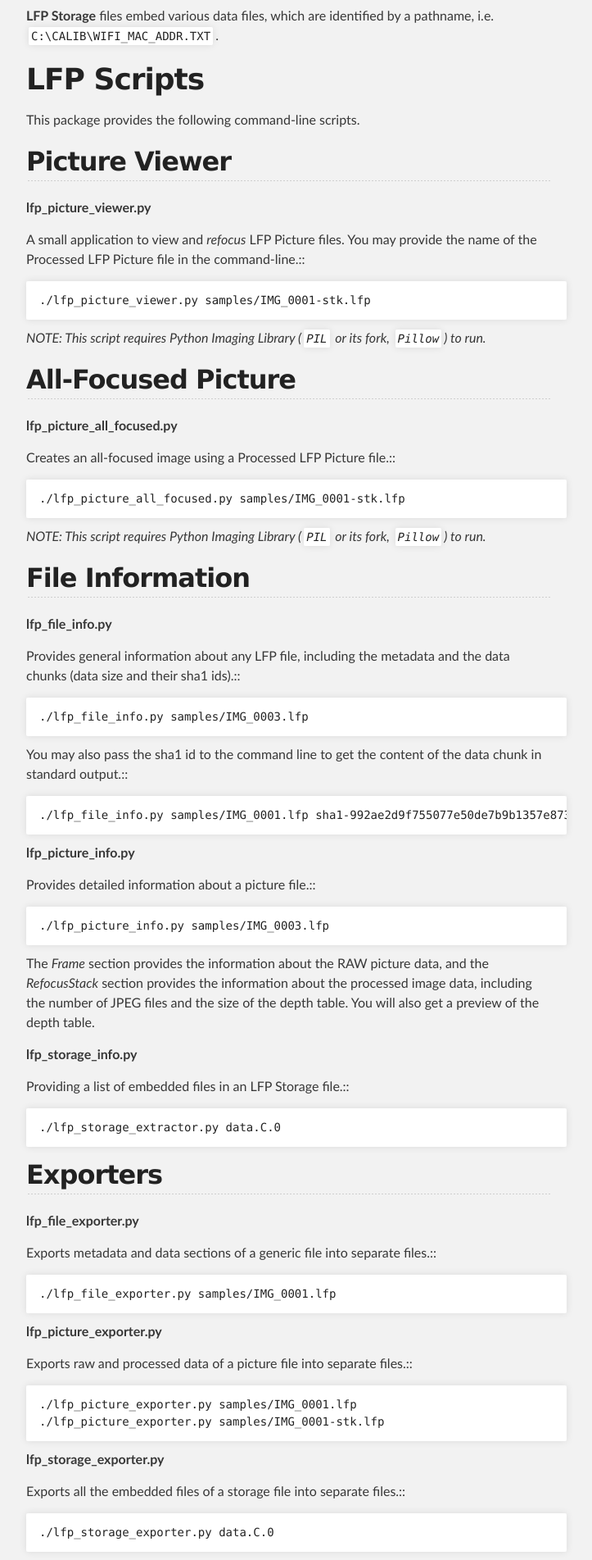
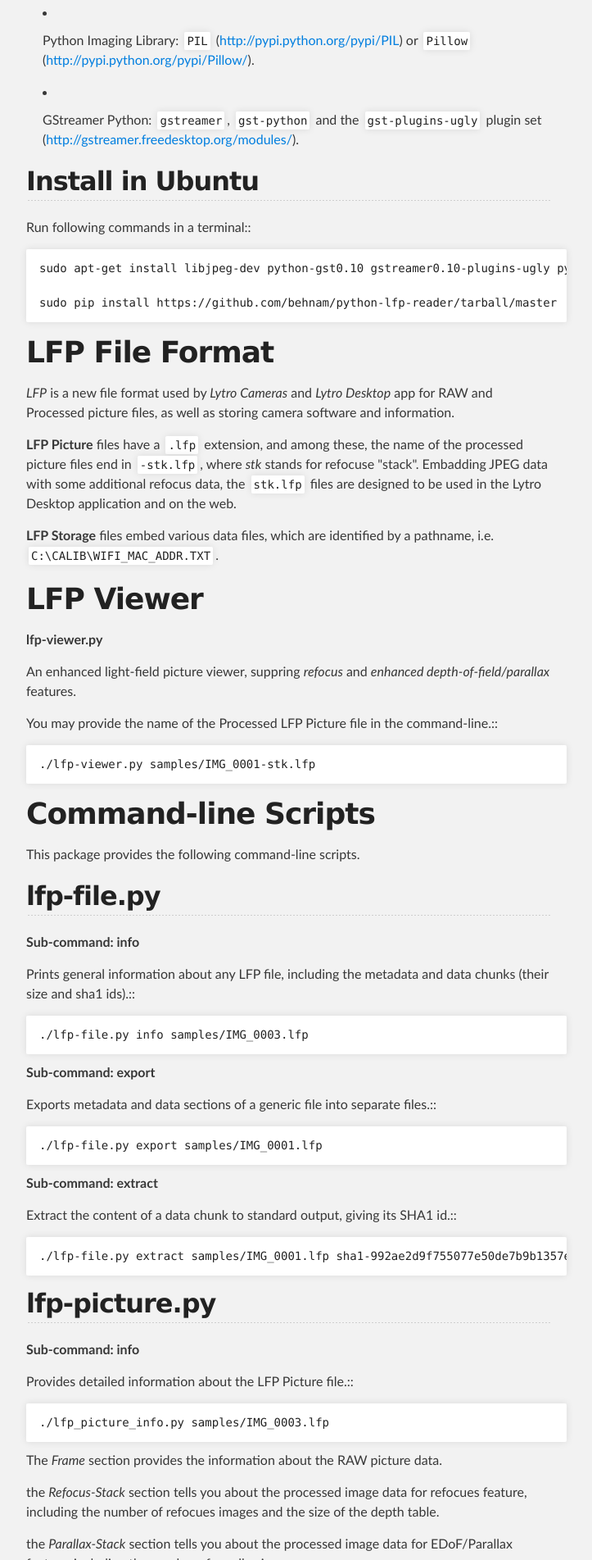
Before and after one commit to behnam/python-lfp-reader, a plain HTML site: page index.html in a window 1280 px wide. Shown: the part 897-2800 px from the top of the page at 82% size, without its empty margins (288-1011 px from the left). Drawn offline with Linux system fonts and the light colour scheme.

Commit message:
Create gh-pages branch via GitHub

```diff
--- a/index.html
+++ b/index.html
@@ -35,24 +35,50 @@
 
 <h1>LFP (Light Field Photography) File Reader</h1>
 
-<p><a href="http://behnam.github.com/python-lfp-reader">http://behnam.github.com/python-lfp-reader</a></p>
+<p><a href="http://code.behnam.es/python-lfp-reader">http://code.behnam.es/python-lfp-reader</a></p>
 
-<p>Provides a Python library and command-line scripts to read Lytro LFP files, and
-a simple viewer for Lytro LFP Picture files.</p>
+<p><em>Version 2.0</em></p>
+
+<p>Provides a Python library and command-line scripts to read Lytro LFP files.
+There is also an enhanced viewer for Lytro LFP Picture files supporting
+light-field picture refocusing and enhanced-depth-of-field/parallax view.</p>
+
+<p>This version supports picture files generated by
+<em>Lytro Desktop application version 2.0</em>.</p>
 
 <p>Technically, there are two types of LFP files: Picture and Storage.  LFP
 Storage files are used to store the data and configurations for Lytro cameras,
 and LFP Picture (.lfp) files are used to store RAW and/or processed data for
 Lytro light-field pictures.</p>
 
-<p>This is a pure-Python package and should work on any platform.  Please report
-any problems at <a href="https://github.com/behnam/python-lfp-reader/issues">https://github.com/behnam/python-lfp-reader/issues</a>.</p>
+<h1>How to Install</h1>
+
+<h2>Dependencies</h2>
+
+<p>This is a pure-Python package and should work on any platform, but some
+functionalities depend on external Python and non-Python libraries.</p>
+
+<ul>
+<li><p>Python Imaging Library:
+<code>PIL</code> (<a href="http://pypi.python.org/pypi/PIL">http://pypi.python.org/pypi/PIL</a>) or
+<code>Pillow</code> (<a href="http://pypi.python.org/pypi/Pillow/">http://pypi.python.org/pypi/Pillow/</a>).</p></li>
+<li><p>GStreamer Python:
+<code>gstreamer</code>, <code>gst-python</code> and the <code>gst-plugins-ugly</code> plugin set
+(<a href="http://gstreamer.freedesktop.org/modules/">http://gstreamer.freedesktop.org/modules/</a>).</p></li>
+</ul><h2>Install in Ubuntu</h2>
+
+<p>Run following commands in a terminal::</p>
+
+<pre><code>sudo apt-get install libjpeg-dev python-gst0.10 gstreamer0.10-plugins-ugly python-pip
+
+sudo pip install https://github.com/behnam/python-lfp-reader/tarball/master
+</code></pre>
 
 <h1>LFP File Format</h1>
 
-<p><em>LFP</em> is a new file format used in <em>Lytro Light Field</em> cameras for the RAW and
-Processed picture files, as well as storing camera information in the Lytro
-Desktop library.</p>
+<p><em>LFP</em> is a new file format used by <em>Lytro Cameras</em> and <em>Lytro Desktop</em> app for
+RAW and Processed picture files, as well as storing camera software and
+information.</p>
 
 <p><strong>LFP Picture</strong> files have a <code>.lfp</code> extension, and among these, the name of
 the processed picture files end in <code>-stk.lfp</code>, where <em>stk</em> stands for
@@ -63,113 +89,108 @@ on the web.</p>
 <p><strong>LFP Storage</strong> files embed various data files, which are identified by a
 pathname, i.e. <code>C:\CALIB\WIFI_MAC_ADDR.TXT</code>.</p>
 
-<h1>LFP Scripts</h1>
+<h1>LFP Viewer</h1>
+
+<p><strong>lfp-viewer.py</strong></p>
+
+<p>An enhanced light-field picture viewer, suppring <em>refocus</em> and
+  <em>enhanced depth-of-field/parallax</em> features.</p>
+
+<p>You may provide the name of the Processed LFP Picture file in the
+  command-line.::</p>
+
+<pre><code>./lfp-viewer.py samples/IMG_0001-stk.lfp
+</code></pre>
+
+<h1>Command-line Scripts</h1>
 
 <p>This package provides the following command-line scripts.</p>
 
-<h2>Picture Viewer</h2>
+<h2>lfp-file.py</h2>
 
-<p><strong>lfp_picture_viewer.py</strong></p>
+<p><strong>Sub-command: info</strong></p>
 
-<p>A small application to view and <em>refocus</em> LFP Picture files.
-  You may provide the name of the Processed LFP Picture file in the
-  command-line.::</p>
+<p>Prints general information about any LFP file, including the metadata and
+  data chunks (their size and sha1 ids).::</p>
 
-<pre><code>./lfp_picture_viewer.py samples/IMG_0001-stk.lfp
+<pre><code>./lfp-file.py info samples/IMG_0003.lfp
 </code></pre>
 
-<p><em>NOTE: This script requires Python Imaging Library (<code>PIL</code> or its fork, <code>Pillow</code>) to run.</em></p>
+<p><strong>Sub-command: export</strong></p>
 
-<h2>All-Focused Picture</h2>
+<p>Exports metadata and data sections of a generic file into separate files.::</p>
 
-<p><strong>lfp_picture_all_focused.py</strong></p>
-
-<p>Creates an all-focused image using a Processed LFP Picture file.::</p>
-
-<pre><code>./lfp_picture_all_focused.py samples/IMG_0001-stk.lfp
+<pre><code>./lfp-file.py export samples/IMG_0001.lfp
 </code></pre>
 
-<p><em>NOTE: This script requires Python Imaging Library (<code>PIL</code> or its fork, <code>Pillow</code>) to run.</em></p>
+<p><strong>Sub-command: extract</strong></p>
 
-<h2>File Information</h2>
+<p>Extract the content of a data chunk to standard output, giving its SHA1 id.::</p>
 
-<p><strong>lfp_file_info.py</strong></p>
-
-<p>Provides general information about any LFP file, including the metadata and
-  the data chunks (data size and their sha1 ids).::</p>
-
-<pre><code>./lfp_file_info.py samples/IMG_0003.lfp
+<pre><code>./lfp-file.py extract samples/IMG_0001.lfp sha1-992ae2d9f755077e50de7b9b1357e873885b3382
 </code></pre>
 
-<p>You may also pass the sha1 id to the command line to get the content of the
-  data chunk in standard output.::</p>
+<h2>lfp-picture.py</h2>
 
-<pre><code>./lfp_file_info.py samples/IMG_0001.lfp sha1-992ae2d9f755077e50de7b9b1357e873885b3382
-</code></pre>
+<p><strong>Sub-command: info</strong></p>
 
-<p><strong>lfp_picture_info.py</strong></p>
-
-<p>Provides detailed information about a picture file.::</p>
+<p>Provides detailed information about the LFP Picture file.::</p>
 
 <pre><code>./lfp_picture_info.py samples/IMG_0003.lfp
 </code></pre>
 
-<p>The <em>Frame</em> section provides the information about the RAW picture data, and
-  the <em>RefocusStack</em> section provides the information about the processed image
-  data, including the number of JPEG files and the size of the depth table.
-  You will also get a preview of the depth table.</p>
+<p>The <em>Frame</em> section provides the information about the RAW picture data.</p>
 
-<p><strong>lfp_storage_info.py</strong></p>
+<p>the <em>Refocus-Stack</em> section tells you about the processed image data for
+  refocues feature, including the number of refocues images and the size of the
+  depth table.</p>
 
-<p>Providing a list of embedded files in an LFP Storage file.::</p>
+<p>the <em>Parallax-Stack</em> section tells you about the processed image data for
+  EDoF/Parallax feature, including the number of parallax images.</p>
 
-<pre><code>./lfp_storage_extractor.py data.C.0
-</code></pre>
+<p><strong>Sub-command: exporter</strong></p>
 
-<h2>Exporters</h2>
-
-<p><strong>lfp_file_exporter.py</strong></p>
-
-<p>Exports metadata and data sections of a generic file into separate files.::</p>
-
-<pre><code>./lfp_file_exporter.py samples/IMG_0001.lfp
-</code></pre>
-
-<p><strong>lfp_picture_exporter.py</strong></p>
-
-<p>Exports raw and processed data of a picture file into separate files.::</p>
+<p>Exports raw, processed data and an all-in-focus image of the LFP Picture file
+  into separate files.::</p>
 
 <pre><code>./lfp_picture_exporter.py samples/IMG_0001.lfp
 ./lfp_picture_exporter.py samples/IMG_0001-stk.lfp
 </code></pre>
 
-<p><strong>lfp_storage_exporter.py</strong></p>
+<h2>lfp-storage.py</h2>
 
-<p>Exports all the embedded files of a storage file into separate files.::</p>
+<p><strong>Sub-command: info</strong></p>
 
-<pre><code>./lfp_storage_exporter.py data.C.0
+<p>Prints general information about any LFP Storage file, including a list of
+  embedded data files (their path and size).::</p>
+
+<pre><code>./lfp-storage.py info samples/IMG_0003.lfp
 </code></pre>
 
-<p>If you give the script a path, you get the content of that specific file
-  in the standard output.::</p>
+<p><strong>Sub-command: export</strong></p>
 
-<pre><code>./lfp_storage_exporter.py data.C.0 'C:\CALIB\WIFI_MAC_ADDR.TXT'
+<p>Exports metadata and embedded files of an LFP Storage file into separate files.::</p>
+
+<pre><code>./lfp-storage.py export samples/IMG_0001.lfp
+</code></pre>
+
+<p><strong>Sub-command: extract</strong></p>
+
+<p>Extract the content of an embedded file to standard output, giving its path.::</p>
+
+<pre><code>./lfp-storage.py extract samples/IMG_0001.lfp "C:\\CALIB\\ACC.TXT"
 </code></pre>
 
 <h1>LFP Reader Library</h1>
 
 <p><strong>LFP Reader library (<code>lfp_reader</code>)</strong> provides direct reading access to all
 data and metadata in any LFP files. For the processed LFP Picture files, you
-can easily access the JPEG data and the depth table. And for LFP Storage files,
-you can access embedded files easily using their pathname.</p>
+can easily access the refocused and parallax data and the depth table. And for
+LFP Storage files, you can access embedded files easily using their pathname.</p>
 
-<p>The main classes in the <code>lfp_reader</code> package are:</p>
+<p>For more details, look at the module documentation.</p>
 
-<ul>
-<li><code>LfpGenericFile</code></li>
-<li><code>LfpPictureFile</code></li>
-<li><code>LfpStorageFile</code></li>
-</ul><h1>Code License</h1>
+<h1>Code License</h1>
 
 <p>This program is free software: you can redistribute it and/or modify
 it under the terms of the GNU General Public License as published by
@@ -189,10 +210,15 @@ along with this program.  If not, see <a href="http://www.gnu.org/licenses/">htt
 <p>This project is NOT affiliated with LYTRO, INC.  Lytro (R) is a trademark of
 LYTRO, INC. <a href="http://www.lytro.com/">http://www.lytro.com/</a></p>
 
+<p>This project uses GStreamer plugins for H.264 decoding, thus includes no
+implementation of H.264 algorithms.</p>
+
 <p>Some of this work is based on Nirav Patel's <code>lfptools</code> project and his
 analysis on LFP file format.  <a href="https://github.com/nrpatel/lfptools">https://github.com/nrpatel/lfptools</a></p>
 
-<p>Copyright (C) 2012 Behnam Esfahbod. <a href="http://behnam.es/">http://behnam.es/</a></p>
+<p>Copyright (C) 2012-2013 Behnam Esfahbod. <a href="http://behnam.es/">http://behnam.es/</a></p>
+
+<p>Please report any problems at <a href="https://github.com/behnam/python-lfp-reader/issues">https://github.com/behnam/python-lfp-reader/issues</a>.</p>
       </section>
     </div>
 
--- a/stylesheets/stylesheet.css
+++ b/stylesheets/stylesheet.css
@@ -1,5 +1,5 @@
 /*******************************************************************************
-Slate Theme for Github Pages
+Slate Theme for GitHub Pages
 by Jason Costello, @jsncostello
 *******************************************************************************/
 
```
Also changed, not shown: params.json (+1 -1 lines).
